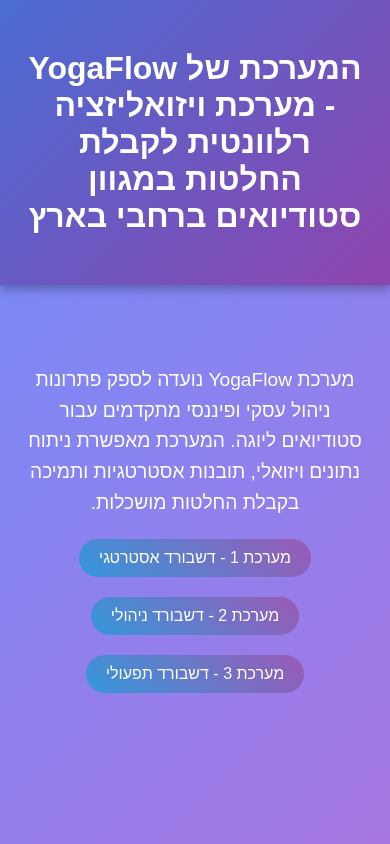
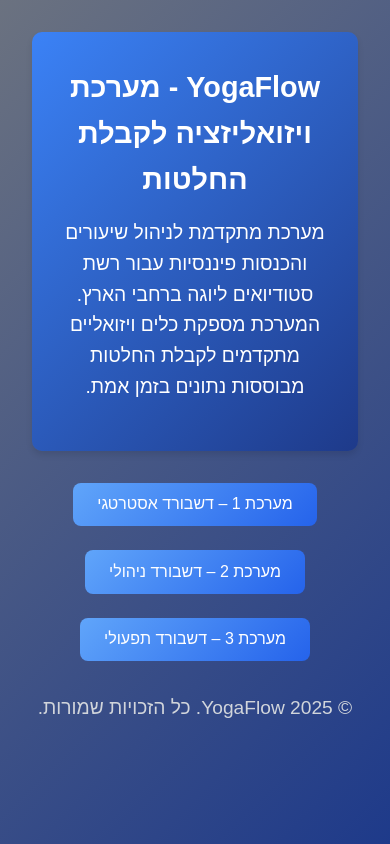
Before and after one commit to AdiS1999/YogaFlow, a plain HTML site: page index.html in a window 390 px wide. Drawn offline with Linux system fonts and the light colour scheme.

Commit message:
Add files via upload

```diff
--- a/index.html
+++ b/index.html
@@ -38,85 +38,95 @@
         return gk_fileData[filename] || "";
         }
         </script><!DOCTYPE html>
-<html lang="he">
+<html lang="he" dir="rtl">
 <head>
     <meta charset="UTF-8">
     <meta name="viewport" content="width=device-width, initial-scale=1.0">
-    <title>YogaFlow - מערכת ויזואליזציה</title>
+    <title>YogaFlow - מערכת ויזואליזציה לקבלת החלטות</title>
     <style>
         body {
             font-family: 'Arial', sans-serif;
             margin: 0;
             padding: 0;
-            background: linear-gradient(135deg, #6e8efb, #a777e3);
-            color: #fff;
-            direction: rtl;
-        }
-        header {
-            text-align: center;
-            padding: 50px 20px;
-            background: linear-gradient(135deg, #4a6cd4, #8e44ad);
-            box-shadow: 0 4px 10px rgba(0, 0, 0, 0.3);
-        }
-        h1 {
-            font-size: 2.5em;
-            margin: 0;
+            background: linear-gradient(135deg, #6b7280, #1e3a8a);
+            color: #ffffff;
+            line-height: 1.6;
         }
         .container {
             max-width: 1200px;
-            margin: 40px auto;
-            padding: 20px;
+            margin: 0 auto;
+            padding: 2rem;
             text-align: center;
         }
-        .buttons {
+        header {
+            background: linear-gradient(135deg, #3b82f6, #1e3a8a);
+            padding: 2rem;
+            border-radius: 10px;
+            box-shadow: 0 4px 6px rgba(0, 0, 0, 0.1);
+            margin-bottom: 2rem;
+        }
+        h1 {
+            font-size: 2.5rem;
+            margin: 0;
+        }
+        p {
+            font-size: 1.2rem;
+            max-width: 800px;
+            margin: 1rem auto;
+        }
+        .button-container {
             display: flex;
             justify-content: center;
-            gap: 20px;
+            gap: 1.5rem;
             flex-wrap: wrap;
         }
         .btn {
-            padding: 15px 30px;
-            font-size: 1.2em;
-            color: #fff;
-            background: linear-gradient(45deg, #3498db, #9b59b6);
+            background: linear-gradient(135deg, #60a5fa, #2563eb);
+            color: white;
+            padding: 1rem 2rem;
             border: none;
-            border-radius: 25px;
+            border-radius: 8px;
+            font-size: 1.1rem;
             cursor: pointer;
-            transition: transform 0.3s, box-shadow 0.3s;
-            text-decoration: none;
+            transition: transform 0.3s ease, box-shadow 0.3s ease;
         }
         .btn:hover {
-            transform: translateY(-5px);
-            box-shadow: 0 5px 15px rgba(0, 0, 0, 0.4);
+            transform: translateY(-2px);
+            box-shadow: 0 4px 8px rgba(0, 0, 0, 0.2);
         }
-        p {
-            font-size: 1.2em;
-            line-height: 1.6;
-            max-width: 800px;
-            margin: 20px auto;
+        .btn:active {
+            transform: translateY(0);
+        }
+        footer {
+            margin-top: 2rem;
+            font-size: 0.9rem;
+            color: #d1d5db;
         }
         @media (max-width: 768px) {
             h1 {
-                font-size: 2em;
+                font-size: 1.8rem;
             }
             .btn {
-                font-size: 1em;
-                padding: 10px 20px;
+                padding: 0.8rem 1.5rem;
+                font-size: 1rem;
             }
         }
     </style>
 </head>
 <body>
-    <header>
-        <h1>המערכת של YogaFlow - מערכת ויזואליזציה רלוונטית לקבלת החלטות במגוון סטודיואים ברחבי בארץ</h1>
-    </header>
     <div class="container">
-        <p>מערכת YogaFlow נועדה לספק פתרונות ניהול עסקי ופיננסי מתקדמים עבור סטודיואים ליוגה. המערכת מאפשרת ניתוח נתונים ויזואלי, תובנות אסטרטגיות ותמיכה בקבלת החלטות מושכלות.</p>
-        <div class="buttons">
-            <a href="dash1.html" class="btn">מערכת 1 - דשבורד אסטרטגי</a>
-            <a href="dash2.html" class="btn">מערכת 2 - דשבורד ניהולי</a>
-            <a href="dash3.html" class="btn">מערכת 3 - דשבורד תפעולי</a>
+        <header>
+            <h1>YogaFlow - מערכת ויזואליזציה לקבלת החלטות</h1>
+            <p>מערכת מתקדמת לניהול שיעורים והכנסות פיננסיות עבור רשת סטודיואים ליוגה ברחבי הארץ. המערכת מספקת כלים ויזואליים מתקדמים לקבלת החלטות מבוססות נתונים בזמן אמת.</p>
+        </header>
+        <div class="button-container">
+            <button class="btn" onclick="window.location.href='dash1.html'">מערכת 1 – דשבורד אסטרטגי</button>
+            <button class="btn" onclick="window.location.href='dash2.html'">מערכת 2 – דשבורד ניהולי</button>
+            <button class="btn" onclick="window.location.href='dash3.html'">מערכת 3 – דשבורד תפעולי</button>
         </div>
+        <footer>
+            <p>&copy; 2025 YogaFlow. כל הזכויות שמורות.</p>
+        </footer>
     </div>
     <script>
         document.querySelectorAll('.btn').forEach(button => {
@@ -124,7 +134,7 @@
                 button.style.transform = 'scale(0.95)';
                 setTimeout(() => {
                     button.style.transform = 'scale(1)';
-                }, 200);
+                }, 100);
             });
         });
     </script>
```
Also changed, not shown: dash1.html (+55 -49 lines), dash2.html (+56 -49 lines), dash3.html (+55 -49 lines).
